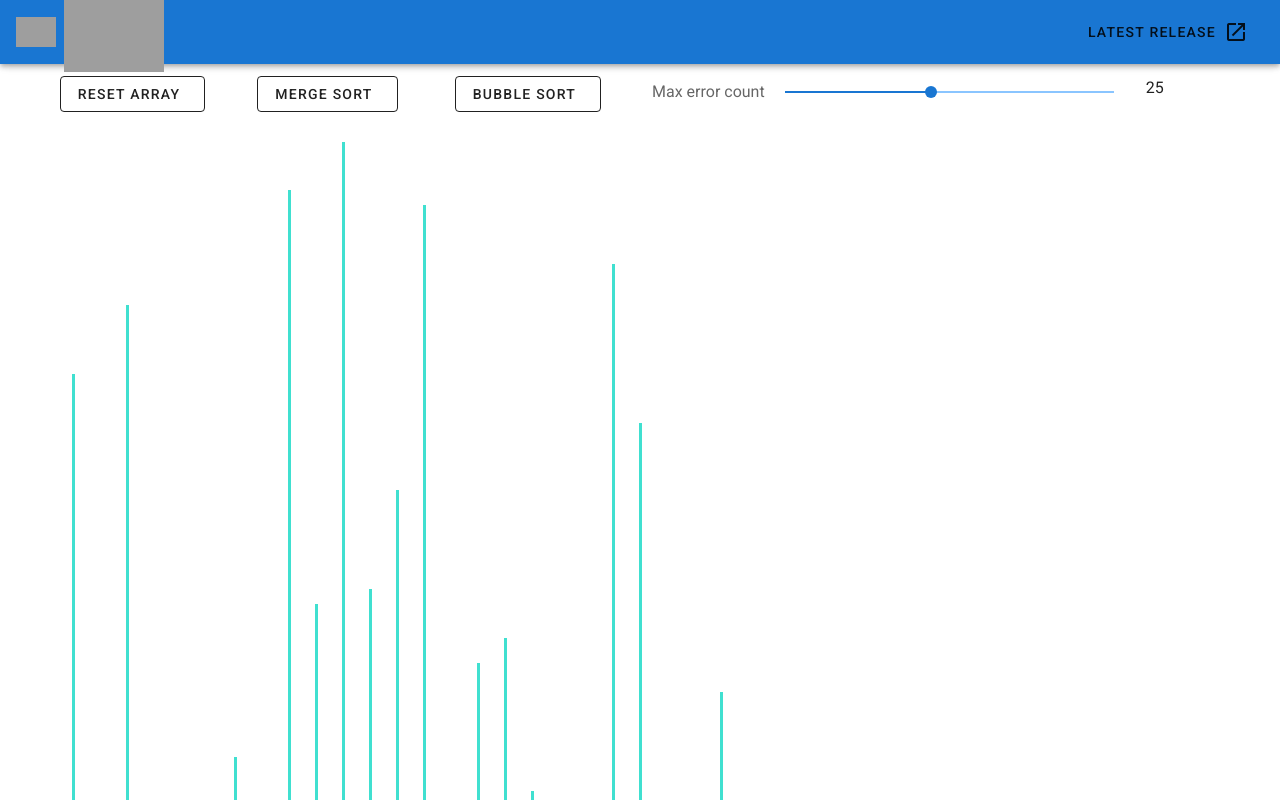
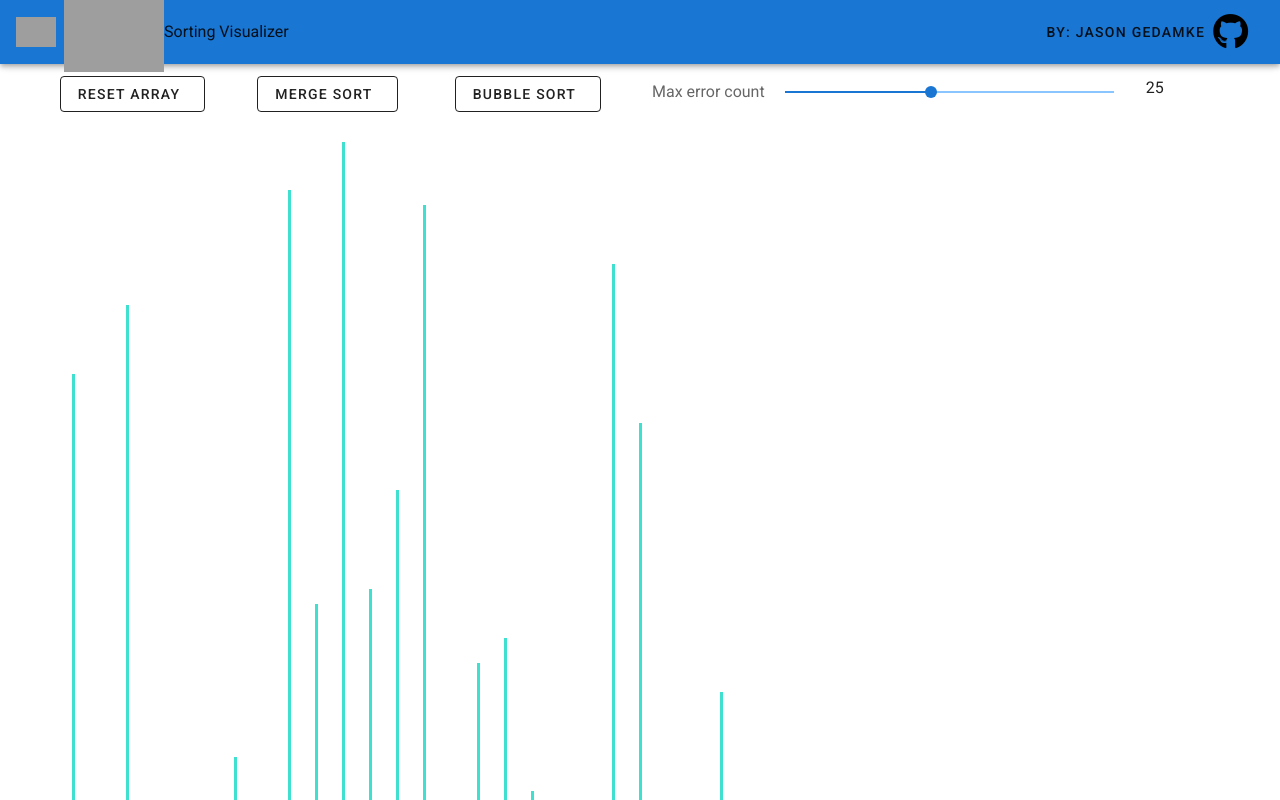
Before and after one commit to jaswged/vue_sorting_visualizer, a Vue app: page / in a window 1280 px wide. Shown: the top 800 px of the page. Built offline with nearby package versions, Linux system fonts and the light colour scheme; grey boxes are pictures that could not be loaded.

Commit message:
Add github link to header bar

```diff
--- a/public/index.html
+++ b/public/index.html
@@ -8,6 +8,7 @@
     <title>vue_sorting_visualizer</title>
     <link rel="stylesheet" href="https://fonts.googleapis.com/css?family=Roboto:100,300,400,500,700,900">
     <link rel="stylesheet" href="https://cdn.jsdelivr.net/npm/@mdi/font@latest/css/materialdesignicons.min.css">
+    <link rel="stylesheet" href="https://use.fontawesome.com/releases/v5.0.13/css/all.css"/>
   </head>
   <body>
     <noscript>
--- a/src/App.vue
+++ b/src/App.vue
@@ -21,15 +21,17 @@
         />
       </div>
 
+      Sorting Visualizer
+
       <v-spacer></v-spacer>
 
       <v-btn
-        href="https://github.com/vuetifyjs/vuetify/releases/latest"
+        href="https://github.com/jaswged"
         target="_blank"
         text
       >
-        <span class="mr-2">Latest Release</span>
-        <v-icon>mdi-open-in-new</v-icon>
+        <span class="mr-2">By: Jason Gedamke</span>
+        <v-icon large color="black" class="fab fa-github"></v-icon>
       </v-btn>
     </v-app-bar>
 
```
